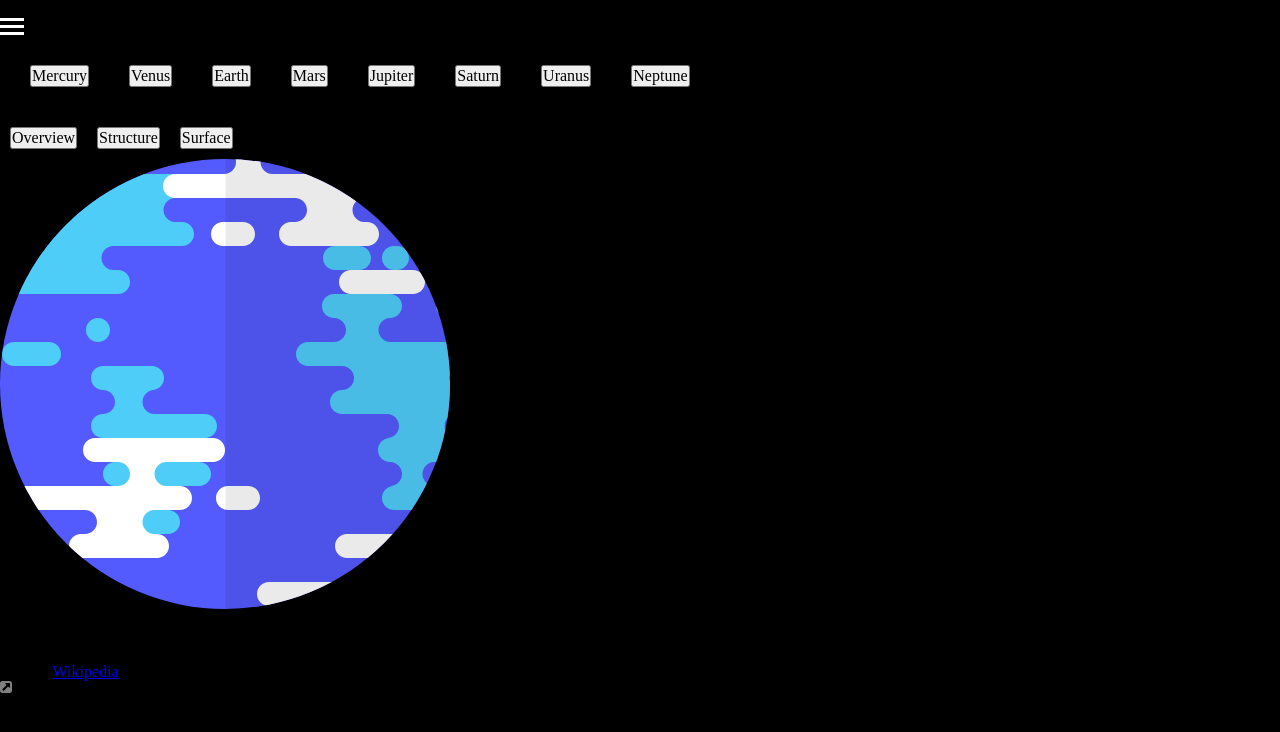
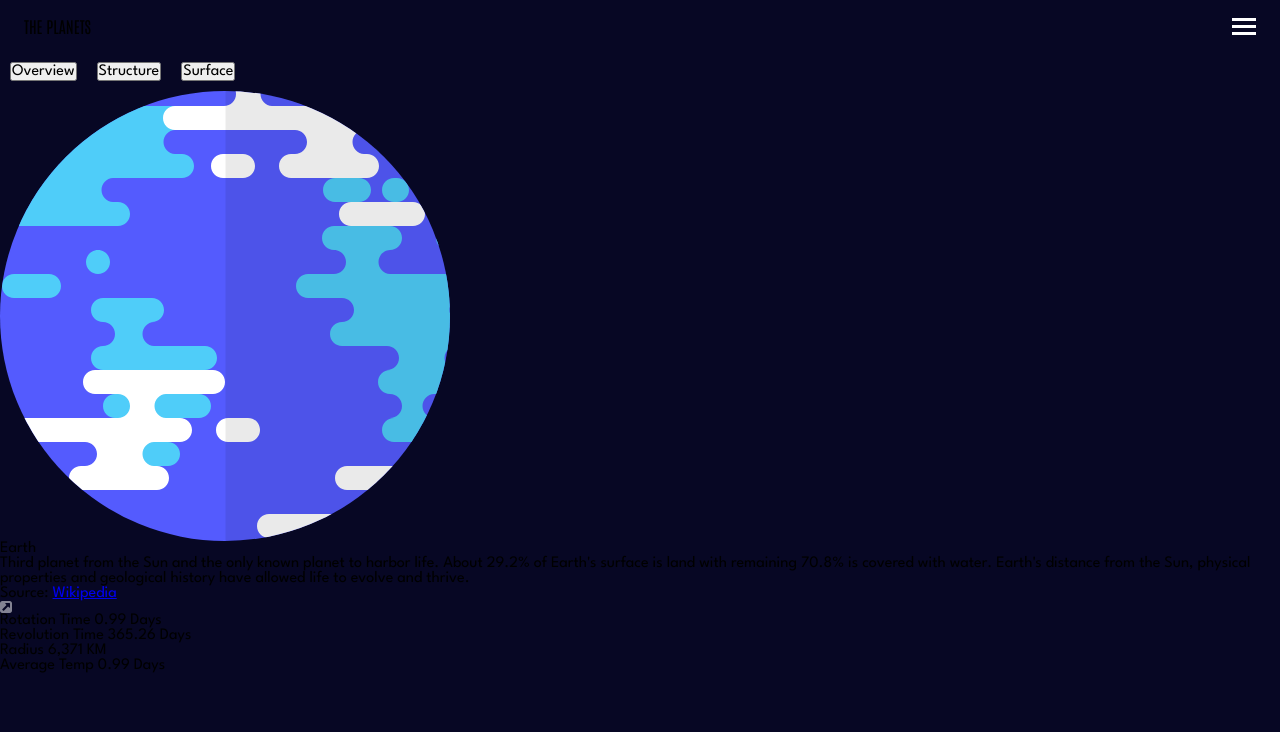
Before and after one commit to radhd/Planets-fact-site, a React (Vite) app: page /earth in a window 1280 px wide. Shown: the top 732 px of the page. Built offline with nearby package versions, Linux system fonts and the light colour scheme.

Commit message:
Add logic to set navigation open and close

```diff
--- a/index.html
+++ b/index.html
@@ -3,6 +3,12 @@
   <head>
     <meta charset="UTF-8" />
     <meta name="viewport" content="width=device-width, initial-scale=1.0" />
+    <link rel="preconnect" href="https://fonts.googleapis.com" />
+    <link rel="preconnect" href="https://fonts.gstatic.com" crossorigin />
+    <link
+      href="https://fonts.googleapis.com/css2?family=Antonio:wght@100..700&family=League+Spartan:wght@100..900&display=swap"
+      rel="stylesheet"
+    />
     <title>Planets</title>
   </head>
   <body>
--- a/src/GlobalStyles.jsx
+++ b/src/GlobalStyles.jsx
@@ -18,7 +18,8 @@ html {
 
 body {
   min-height: 100svh;
-  background-color: black;
+  background-color: #070724;
+  font-family: "League Spartan", sans-serif;
 }
 
 img,
@@ -41,11 +42,6 @@ h6 {
 p {
   text-wrap: pretty;
 }
-ul {
-  display: flex;
-  gap: 20px;
-  padding: 20px;
-}
 li {
   list-style: none;
 }
--- a/src/components/Header.jsx
+++ b/src/components/Header.jsx
@@ -1,18 +1,27 @@
 import PlanetName from "./PlanetName";
 import iconHamburger from "../assets/icon-hamburger.svg";
 import { Link } from "react-router-dom";
+import styled from "styled-components";
+import { useState } from "react";
 
 export default function Header(props) {
   const data = props.planetNames;
+  const [isOpen, setIsOpen] = useState(false);
+
+  const menuHandler = () => {
+    setIsOpen(!isOpen);
+  };
 
   return (
-    <header className="header">
-      The Planets
-      <nav>
-        <img src={iconHamburger} alt="" />
+    <>
+      <header>
+        <HeaderStyles>
+          <div>THE PLANETS</div>
+          <img onClick={menuHandler} src={iconHamburger} alt="hamburger menu" />
+        </HeaderStyles>
+        <NavMenu isOpen={isOpen}>
           <ul>
             {data.map((name, index) => {
-            console.log(name);
               return (
                 <li key={index}>
                   <Link to={`/${name.toLowerCase()}`}>
@@ -22,7 +31,21 @@ export default function Header(props) {
               );
             })}
           </ul>
-      </nav>
+        </NavMenu>
       </header>
+    </>
   );
 }
+
+const HeaderStyles = styled.div`
+  display: flex;
+  align-items: center;
+  justify-content: space-between;
+  font-family: "Antonio", sans-serif;
+  padding: 16px 24px;
+`;
+
+const NavMenu = styled.nav`
+  display: ${({ isOpen }) => (isOpen ? "block" : "none")};
+  background-color: red;
+`;
```
Lines whose indentation alone changed are shown as unchanged.
